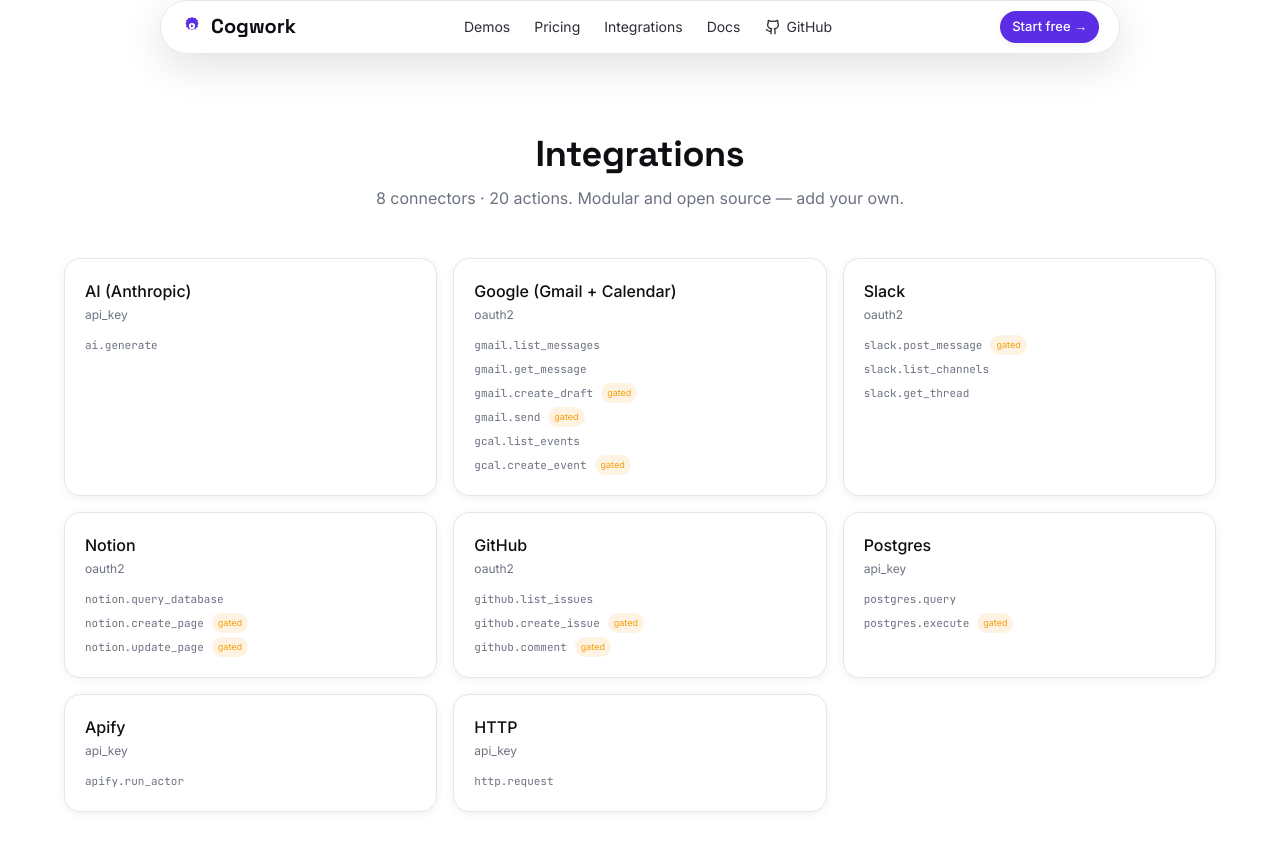
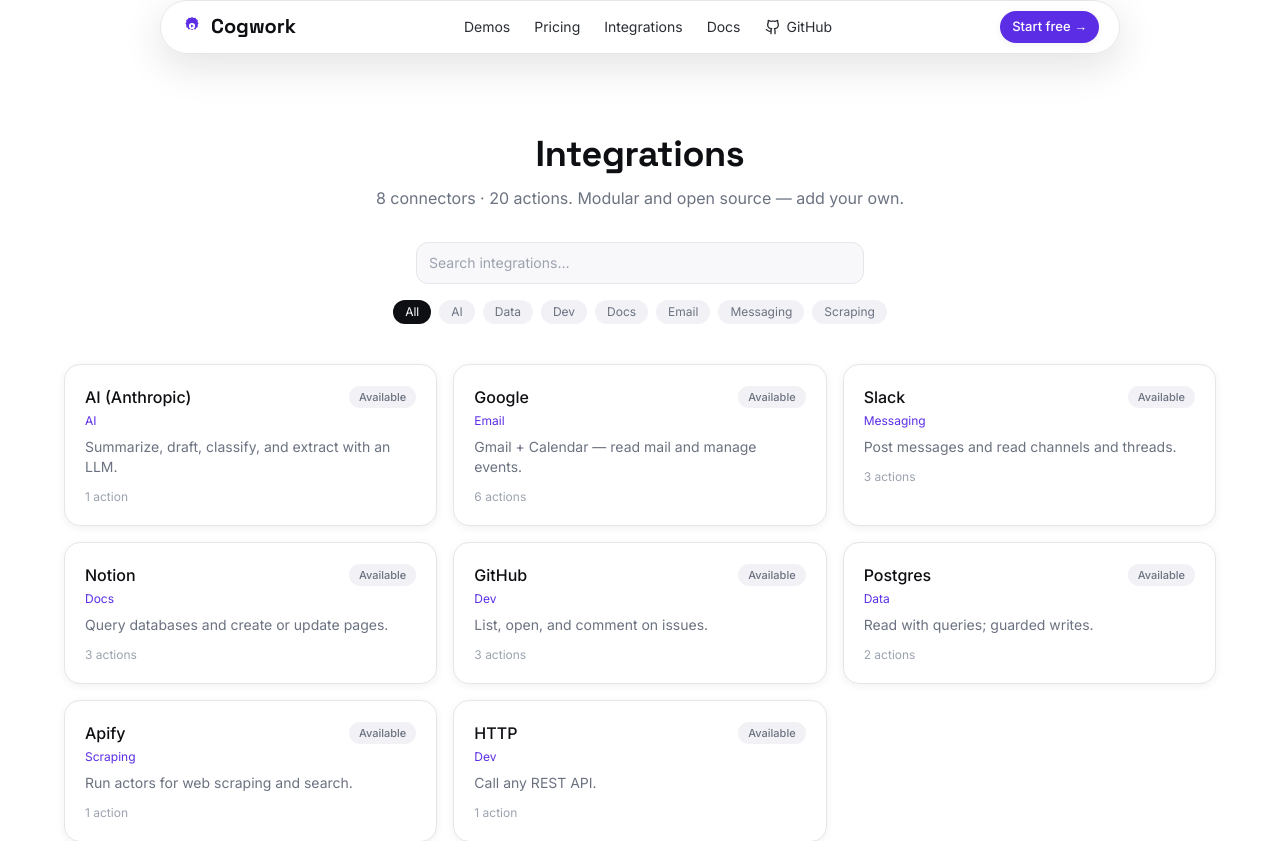
Before and after one commit to sahielbose/Cogwork, a Next.js app in the folder apps/web/: page /integrations in a window 1280 px wide. Shown: the top 841 px of the page. Built offline with nearby package versions, Linux system fonts and the light colour scheme.

Commit message:
feat(web): integrations directory — search, category filter, one-line descriptions, connector detail pages
Co-Authored-By: Claude Opus 4.8 (1M context) <noreply@anthropic.com>

```diff
--- /dev/null
+++ b/apps/web/src/app/(marketing)/integrations/[provider]/page.tsx
@@ -0,0 +1,73 @@
+import { getConnectorRegistry } from "@cogwork/connectors";
+import Link from "next/link";
+import { notFound } from "next/navigation";
+import { Badge } from "@/components/ui/badge";
+import { Card } from "@/components/ui/card";
+import { metaFor } from "@/lib/integrations";
+
+export const dynamic = "force-dynamic";
+
+export default async function IntegrationDetailPage({
+  params,
+}: {
+  params: Promise<{ provider: string }>;
+}) {
+  const { provider } = await params;
+  const conn = getConnectorRegistry().find((c) => c.provider === provider);
+  if (!conn) notFound();
+  const meta = metaFor(provider);
+  const example = conn.actions[0];
+
+  return (
+    <div className="mx-auto max-w-3xl px-6 py-16">
+      <Link href="/integrations" className="text-sm text-violet hover:underline">
+        ← All integrations
+      </Link>
+      <div className="mt-3 flex items-center gap-3">
+        <h1 className="font-display text-3xl font-bold">{meta.label}</h1>
+        <Badge kind="neutral">Available</Badge>
+        <span className="rounded-full bg-violet-tint px-2 py-0.5 text-xs text-violet">{meta.category}</span>
+      </div>
+      <p className="mt-2 text-muted">{meta.blurb}</p>
+      <p className="mt-1 text-xs text-subtle">Auth: {conn.authType}</p>
+
+      <h2 className="mt-8 font-display text-xl font-semibold">Actions</h2>
+      <Card className="mt-3 divide-y divide-line">
+        {conn.actions.map((a) => (
+          <div key={a.name} className="flex items-center gap-3 p-4">
+            <code className="font-mono text-sm text-ink">{a.name}</code>
+            {a.sideEffect && <Badge kind="awaiting">approval-gated</Badge>}
+            <span className="flex-1" />
+            <span className="text-sm text-muted">{a.description}</span>
+          </div>
+        ))}
+      </Card>
+
+      {conn.scopes.length > 0 && (
+        <>
+          <h2 className="mt-8 font-display text-xl font-semibold">Scopes</h2>
+          <div className="mt-3 flex flex-wrap gap-1.5">
+            {conn.scopes.map((s) => (
+              <span key={s} className="rounded-full bg-paper-3 px-2 py-0.5 font-mono text-[11px] text-muted">
+                {s}
+              </span>
+            ))}
+          </div>
+        </>
+      )}
+
+      {example && (
+        <>
+          <h2 className="mt-8 font-display text-xl font-semibold">Example</h2>
+          <pre className="mt-3 overflow-auto rounded-md bg-ink p-4 font-mono text-[12px] text-paper">
+            {`{
+  "id": "step_1",
+  "tool": "${example.name}",
+  "params": { }
+}`}
+          </pre>
+        </>
+      )}
+    </div>
+  );
+}
--- a/apps/web/src/app/(marketing)/integrations/page.tsx
+++ b/apps/web/src/app/(marketing)/integrations/page.tsx
@@ -1,19 +1,8 @@
 import { getConnectorRegistry } from "@cogwork/connectors";
-import { Card } from "@/components/ui/card";
+import { IntegrationsDirectory } from "@/components/marketing/integrations-directory";
 
 export const metadata = { title: "Integrations — Cogwork" };
 export const dynamic = "force-dynamic";
-
-const LABEL: Record<string, string> = {
-  ai: "AI (Anthropic)",
-  google: "Google (Gmail + Calendar)",
-  slack: "Slack",
-  notion: "Notion",
-  github: "GitHub",
-  postgres: "Postgres",
-  apify: "Apify",
-  http: "HTTP",
-};
 
 export default function IntegrationsPage() {
   const connectors = getConnectorRegistry();
@@ -27,24 +16,7 @@ export default function IntegrationsPage() {
           {connectors.length} connectors · {total} actions. Modular and open source — add your own.
         </p>
       </div>
-      <div className="mt-12 grid gap-4 sm:grid-cols-2 lg:grid-cols-3">
-        {connectors.map((c) => (
-          <Card key={c.provider} className="p-5">
-            <div className="font-medium text-ink">{LABEL[c.provider] ?? c.provider}</div>
-            <div className="mt-1 text-xs text-muted">{c.authType}</div>
-            <ul className="mt-3 space-y-1">
-              {c.actions.map((a) => (
-                <li key={a.name} className="flex items-center gap-2 text-sm text-ink-soft">
-                  <code className="font-mono text-[11px] text-muted">{a.name}</code>
-                  {a.sideEffect && (
-                    <span className="rounded-full bg-amber-tint px-1.5 text-[9px] text-amber">gated</span>
-                  )}
-                </li>
-              ))}
-            </ul>
-          </Card>
-        ))}
-      </div>
+      <IntegrationsDirectory connectors={connectors} />
     </div>
   );
 }
--- /dev/null
+++ b/apps/web/src/components/marketing/integrations-directory.tsx
@@ -0,0 +1,93 @@
+"use client";
+
+import Link from "next/link";
+import { useMemo, useState } from "react";
+import { Badge } from "@/components/ui/badge";
+import { Card } from "@/components/ui/card";
+import { Input } from "@/components/ui/input";
+import { metaFor } from "@/lib/integrations";
+import { cn } from "@/lib/utils";
+
+interface Conn {
+  provider: string;
+  authType: string;
+  actions: { name: string; description: string; sideEffect: boolean }[];
+}
+
+export function IntegrationsDirectory({ connectors }: { connectors: Conn[] }) {
+  const [q, setQ] = useState("");
+  const [cat, setCat] = useState<string>("All");
+
+  const categories = useMemo(() => {
+    const set = new Set(connectors.map((c) => metaFor(c.provider).category));
+    return ["All", ...[...set].sort()];
+  }, [connectors]);
+
+  const filtered = useMemo(() => {
+    const term = q.trim().toLowerCase();
+    return connectors.filter((c) => {
+      const meta = metaFor(c.provider);
+      if (cat !== "All" && meta.category !== cat) return false;
+      if (!term) return true;
+      return (
+        meta.label.toLowerCase().includes(term) ||
+        c.provider.includes(term) ||
+        meta.blurb.toLowerCase().includes(term) ||
+        c.actions.some((a) => a.name.includes(term))
+      );
+    });
+  }, [connectors, q, cat]);
+
+  return (
+    <>
+      <div className="mt-8 flex flex-col items-center gap-4">
+        <Input
+          value={q}
+          onChange={(e) => setQ(e.target.value)}
+          placeholder="Search integrations…"
+          className="max-w-md"
+          aria-label="Search integrations"
+        />
+        <div className="flex flex-wrap justify-center gap-2">
+          {categories.map((c) => (
+            <button
+              key={c}
+              onClick={() => setCat(c)}
+              className={cn(
+                "rounded-full px-3 py-1 text-xs",
+                cat === c ? "bg-ink text-white" : "bg-paper-3 text-muted hover:bg-line",
+              )}
+            >
+              {c}
+            </button>
+          ))}
+        </div>
+      </div>
+
+      {filtered.length === 0 ? (
+        <p className="mt-12 text-center text-muted">No integrations match &ldquo;{q}&rdquo;.</p>
+      ) : (
+        <div className="mt-10 grid gap-4 sm:grid-cols-2 lg:grid-cols-3">
+          {filtered.map((c) => {
+            const meta = metaFor(c.provider);
+            return (
+              <Link key={c.provider} href={`/integrations/${c.provider}`}>
+                <Card className="h-full p-5 transition-shadow hover:shadow-md">
+                  <div className="flex items-center justify-between">
+                    <div className="font-medium text-ink">{meta.label}</div>
+                    <Badge kind="neutral">Available</Badge>
+                  </div>
+                  <div className="mt-1 text-xs text-violet">{meta.category}</div>
+                  <p className="mt-2 text-sm text-muted">{meta.blurb}</p>
+                  <div className="mt-3 text-xs text-subtle">
+                    {c.actions.length} action{c.actions.length === 1 ? "" : "s"}
+                  </div>
+                </Card>
+              </Link>
+            );
+          })}
+        </div>
+      )}
+    </>
+  );
+}
--- /dev/null
+++ b/apps/web/src/lib/integrations.ts
@@ -0,0 +1,27 @@
+/** Display metadata for the integrations directory (COGWORK_UI.md §5.3). */
+export interface IntegrationMeta {
+  label: string;
+  category: string;
+  blurb: string;
+}
+
+export const INTEGRATION_META: Record<string, IntegrationMeta> = {
+  ai: { label: "AI (Anthropic)", category: "AI", blurb: "Summarize, draft, classify, and extract with an LLM." },
+  google: { label: "Google", category: "Email", blurb: "Gmail + Calendar — read mail and manage events." },
+  slack: { label: "Slack", category: "Messaging", blurb: "Post messages and read channels and threads." },
+  notion: { label: "Notion", category: "Docs", blurb: "Query databases and create or update pages." },
+  github: { label: "GitHub", category: "Dev", blurb: "List, open, and comment on issues." },
+  postgres: { label: "Postgres", category: "Data", blurb: "Read with queries; guarded writes." },
+  apify: { label: "Apify", category: "Scraping", blurb: "Run actors for web scraping and search." },
+  http: { label: "HTTP", category: "Dev", blurb: "Call any REST API." },
+};
+
+export function metaFor(provider: string): IntegrationMeta {
+  return (
+    INTEGRATION_META[provider] ?? {
+      label: provider,
+      category: "Other",
+      blurb: "Integration.",
+    }
+  );
+}
```
Also changed, not shown: 1 other file (tests, documents, lock files or other folders).
